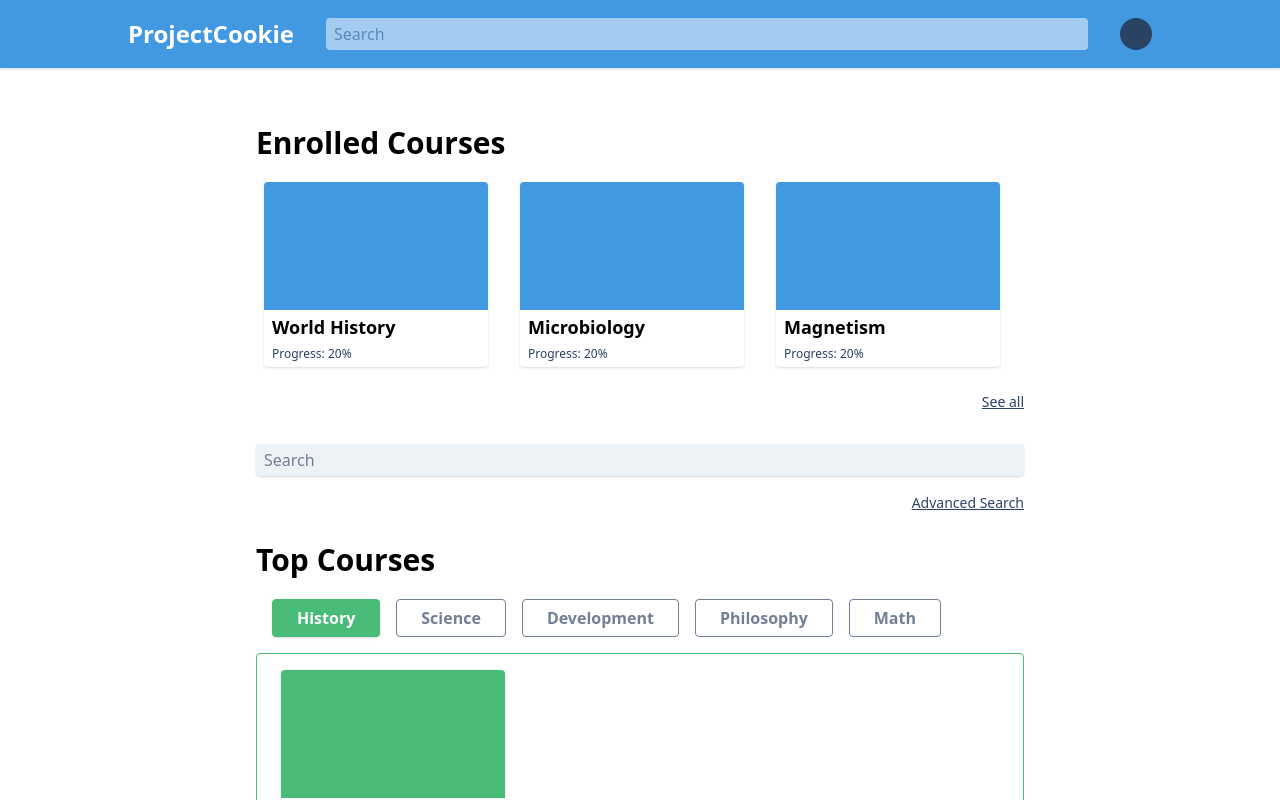
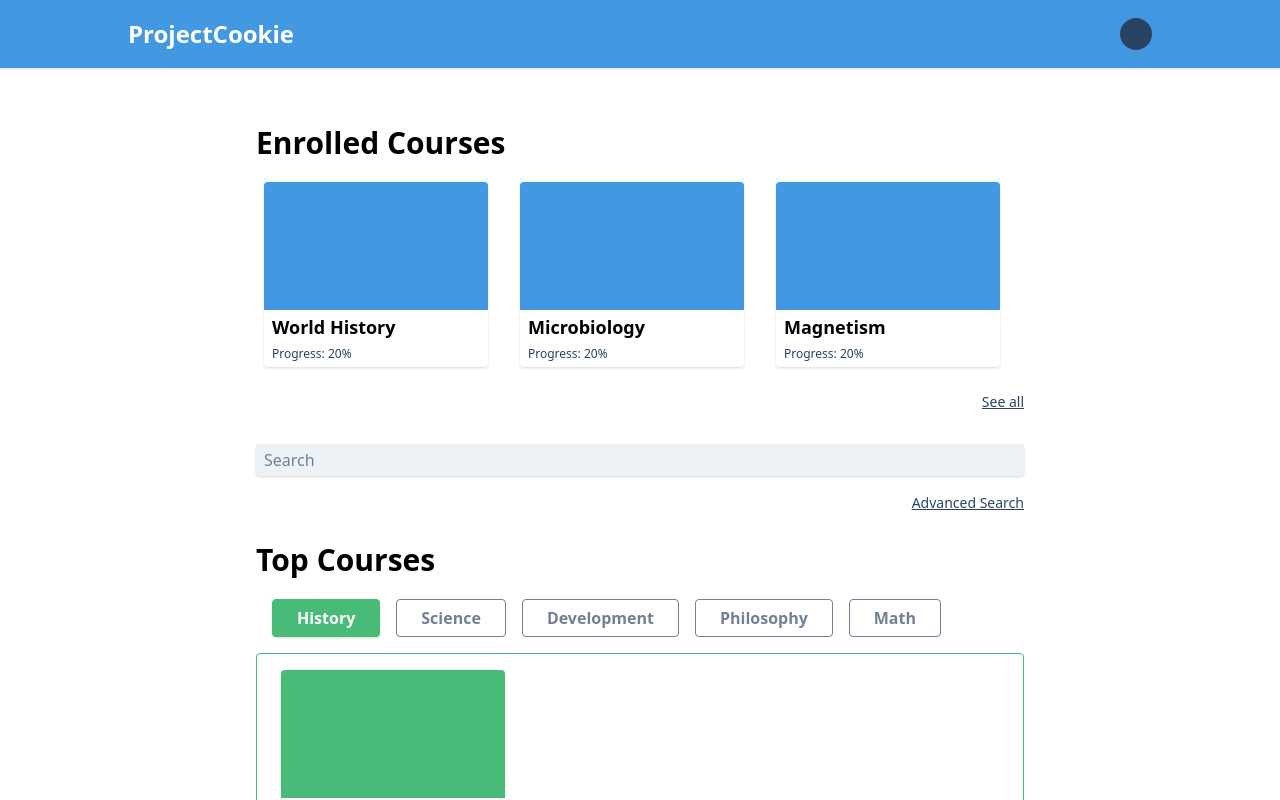
Before and after one commit to MaxMonteil/ProjectCookie, a Vue app in the folder client/: page / in a window 1280 px wide. Shown: the top 800 px of the page. Built offline with nearby package versions, Linux system fonts and the light colour scheme.

Commit message:
fix: hide header search bar if the page already has a search bar

```diff
--- a/client/src/components/ui/TheHeader.vue
+++ b/client/src/components/ui/TheHeader.vue
@@ -1,5 +1,5 @@
 <template>
-  <header class="fixed top-0 left-0 bg-blue-500 px-32 py-4 w-full flex items-center space-x-8 shadow">
+  <header class="fixed top-0 left-0 bg-blue-500 px-32 py-4 w-full flex items-center justify-between space-x-8 shadow">
     <h1 class="text-2xl text-white font-bold">
       <router-link :to="{ name: 'home' }">
         ProjectCookie
@@ -7,6 +7,7 @@
     </h1>
 
     <SearchBar
+      v-if="!$route.matched.some(r => r.meta.hideHeaderSearchBar)"
       v-model="search"
       label="search"
       :with-opacity="true"
--- a/client/src/router/index.js
+++ b/client/src/router/index.js
@@ -10,11 +10,17 @@ const routes = [
     path: '/',
     name: 'home',
     component: Home,
+    meta: {
+      hideHeaderSearchBar: true,
+    },
   },
   {
     path: '/search',
     name: 'search',
     component: Search,
+    meta: {
+      hideHeaderSearchBar: true,
+    },
   },
   {
     // catch all route
```
